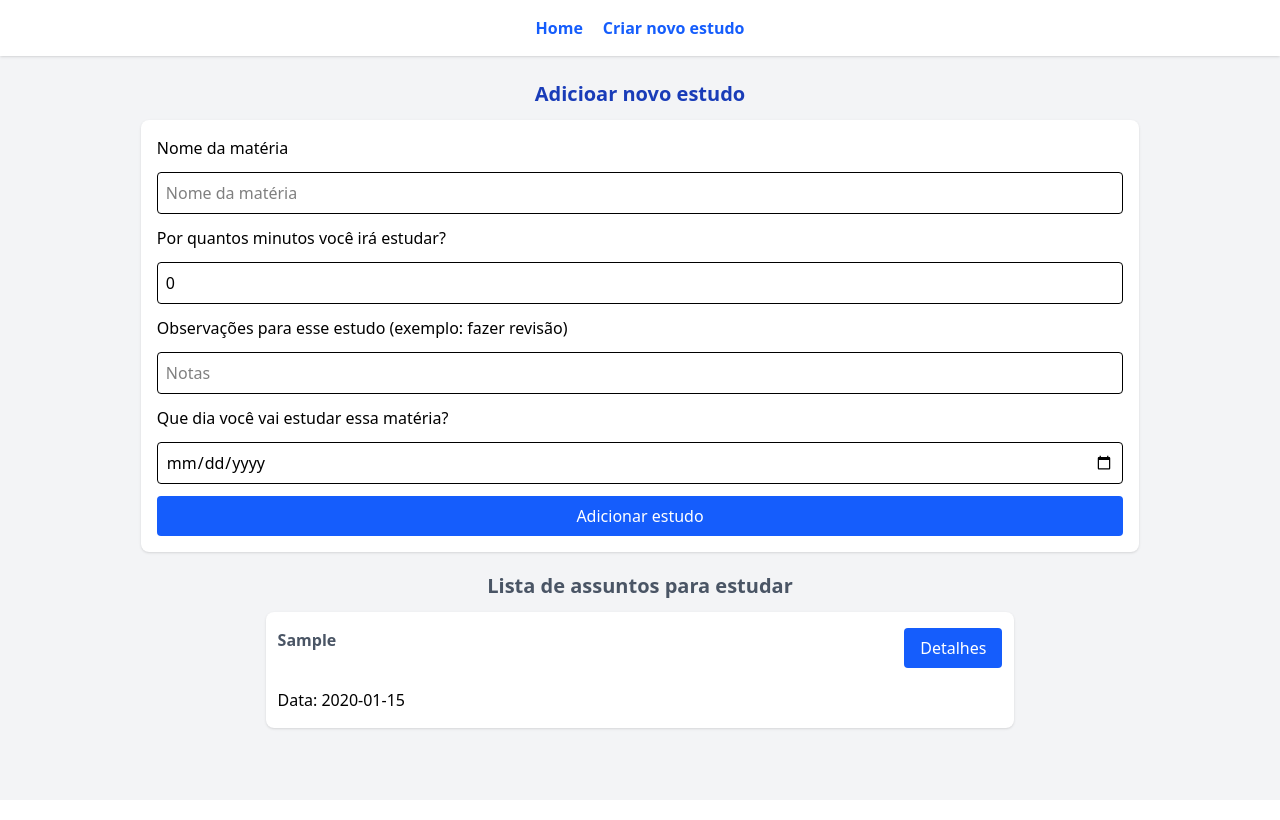
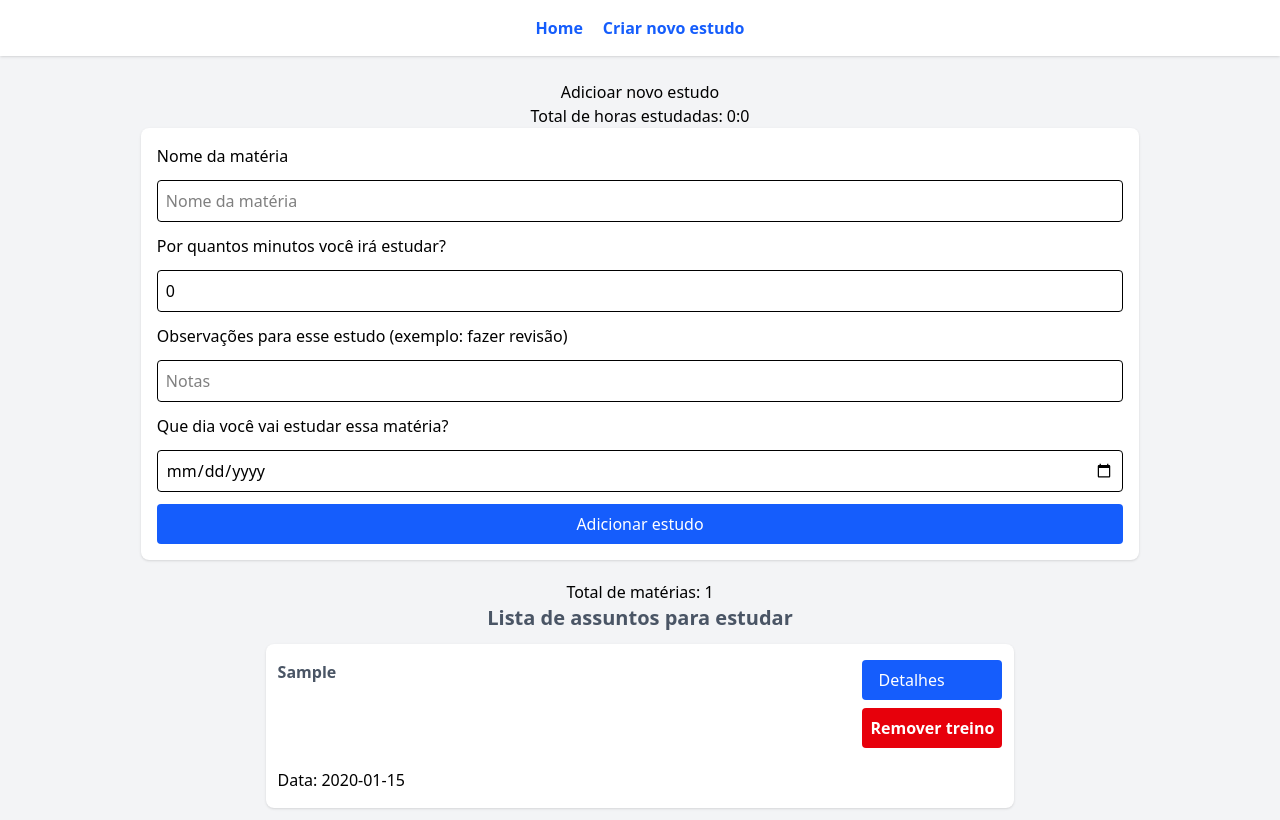
Before and after one commit to mrpine19/Checkpoint5-Front-end, a React (Vite) app: page /add in a window 1280 px wide. Both pictures are taken after typing "Sample", "Sample", "2020-01-15" into the empty fields and a click on the button "Adicionar estudo". Built offline with nearby package versions, Linux system fonts and the light colour scheme; the HTML template or start-up script is replaced by a standard one.

Commit message:
feat: added remove studies

```diff
--- a/src/components/study-session-list.tsx
+++ b/src/components/study-session-list.tsx
@@ -1,17 +1,24 @@
+import { useMemo } from "react";
 import type { StudySession } from "../types/study-session";
 import { StudySessionResume } from "./study-session-resume";
 
 interface StudySessionListProps{
     studySessionList: StudySession[];
+    removeStudySession: (id: string) => void;
 }
 
-export function StudySessionList({ studySessionList }: StudySessionListProps){
+export function StudySessionList({ studySessionList, removeStudySession }: StudySessionListProps){
+    const studySessionTotal = useMemo(() => {
+        return studySessionList.length;
+    }, [studySessionList]);
+
     return (
         <>
-        <h2 className="font-bold text-gray-600 text-xl mb-3">Lista de assuntos para estudar</h2>
-        {studySessionList.map((value) => {
-            return <StudySessionResume studySession={value} />;
-        })}
+            <h3>Total de matérias: {studySessionTotal}</h3>
+            <h2 className="font-bold text-gray-600 text-xl mb-3">Lista de assuntos para estudar</h2>
+            {studySessionList.map((value) => {
+                return <StudySessionResume removeStudySession={removeStudySession} studySession={value} />;
+            })}
         </>
     );
 }
--- a/src/components/study-session-resume.tsx
+++ b/src/components/study-session-resume.tsx
@@ -3,16 +3,30 @@ import type { StudySession } from "../types/study-session";
 
 interface StudySessionResumeProps{
     studySession: StudySession;
+    removeStudySession: (id: string) => void;
 }
 
-export function StudySessionResume({ studySession }: StudySessionResumeProps){
+export function StudySessionResume({ studySession, removeStudySession }: StudySessionResumeProps){
     return (
         <div className="w-3/5 rounded-lg shadow px-3 py-4 flex flex-col gap-5 bg-white mb-3">
             <div className="flex justify-between">
                 <h2 className="font-bold text-gray-600">{studySession.subject}</h2>
-                <Link to={`/studySession/${studySession.id}`} state={{ studySession }} className="btn">
-                    Detalhes
-                </Link>
+                <div className="flex flex-col gap-2">
+                    <Link
+                        to={`/studySession/${studySession.id}`}
+                        state={{ studySession }}
+                        className="btn"
+                    >
+                        Detalhes
+                    </Link>
+
+                    <button
+                        className="p-2 bg-red-600 text-white font-bold hover:cursor-pointer rounded"
+                        onClick={() => removeStudySession(studySession.id)}
+                    >
+                        Remover treino
+                    </button>
+                    </div>
             </div>
 
             <h3>Data: {studySession.date}</h3>
--- a/src/pages/add-study-session.tsx
+++ b/src/pages/add-study-session.tsx
@@ -1,4 +1,4 @@
-import { useState } from "react"
+import { useCallback, useMemo, useState } from "react"
 import type { StudySession } from "../types/study-session";
 import { StudySessionForm } from "../components/study-session-form";
 import { StudySessionList } from "../components/study-session-list";
@@ -6,16 +6,47 @@ import { StudySessionList } from "../components/study-session-list";
 export function AddStudySession() {
   const [studySession, setStudySession] = useState<StudySession[]>([]);
 
-  function addStudySession(studySession: StudySession): void {
+  const addStudySession = useCallback((studySession: StudySession) => {
     setStudySession((previous) => [...previous, studySession]);
-  }
+  }, []);
+
+  const studySessionMinutes = useMemo(() => {
+    let studyMinutesRealized: number = 0;
+
+    studySession.forEach((value) => {
+      studyMinutesRealized += value.minutes;
+    });
+
+    const hours = Math.floor(studyMinutesRealized / 60);
+    const minutes = studyMinutesRealized % 60;
+
+    return `${hours}:${minutes}`;
+  }, [studySession]);
+
+  const removeStudySession = useCallback((id: string) => {
+    setStudySession((prev) => {
+      // procura se o item existe na lista
+      const studyToDelete = prev.some((studySession) => studySession.id === id);
+
+      if (studyToDelete) {
+        // filtra todos os itens diferentes do que existe na lista
+        const newStudies = prev.filter((studySession) => studySession.id !== id);
+
+        return newStudies;
+      }
+
+      // se não existir, retorna a lista sem alterações
+      return prev;
+    });
+  }, []);
 
   return (
     <>
-        <h2 className="font-bold text-blue-800 text-xl mb-3">Adicioar novo estudo</h2>
+        <h2>Adicioar novo estudo</h2>
+        <h3>Total de horas estudadas: {studySessionMinutes}</h3>
 
         <StudySessionForm onAdd={addStudySession} />
-        <StudySessionList studySessionList={studySession} />
+        <StudySessionList removeStudySession={removeStudySession} studySessionList={studySession} />
     </>
   );
 }
```
